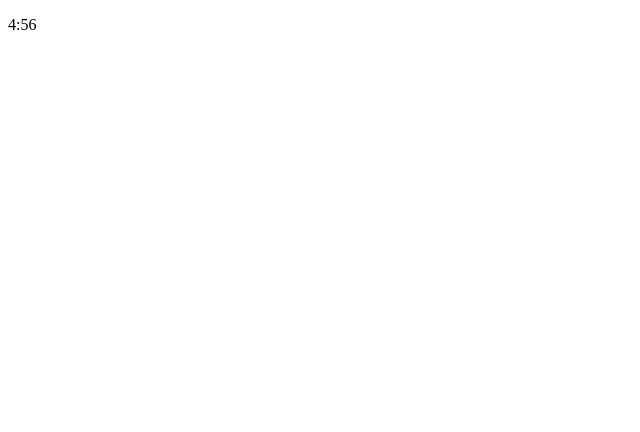
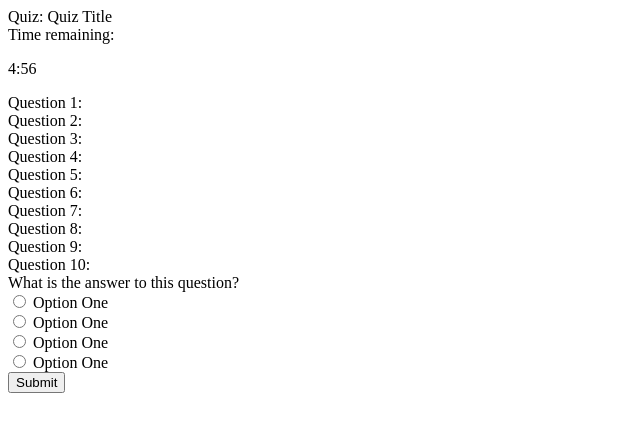
Before and after one commit to SkeletonToast/cs212, a plain HTML site: page index.html in a window 1280 px wide. Shown: the whole page, without its empty margins (0-640 px from the left). Drawn offline with Linux system fonts and the light colour scheme.

Commit message:
2/3 Levi Tasks Done
Added containers for questions/answers and the sidebar. Just need to implement a score tracker and calculator.

```diff
--- a/index.html
+++ b/index.html
@@ -2,19 +2,44 @@
 <html lang="en">
 <head>
     <meta charset="UTF-8">
-    <meta name="viewport" content="width=device-width, initial-scale=1.0
-">
+    <meta name="viewport" content="width=device-width, initial-scale=1.0">
     <title>My Web Page</title>
     <link rel="stylesheet" href="style.css">
 </head>
 <body>
-<header>
-</header>
-<main>
-    <p id="time">Begin!</p>
-</main>
-<footer>
-    <script src="app.js" type="module"></script>
-</footer>
+    <div class="container">
+        <div class="header">Quiz: Quiz Title</div>
+        <div class="nav">
+            <div>Time remaining:
+            <p id="time">Begin!</p></div>
+            <div>Question 1:</div>
+            <div>Question 2:</div>
+            <div>Question 3:</div>
+            <div>Question 4:</div>
+            <div>Question 5:</div>
+            <div>Question 6:</div>
+            <div>Question 7:</div>
+            <div>Question 8:</div>
+            <div>Question 9:</div>
+            <div>Question 10:</div>
+        </div>
+        <div class="question">
+            What is the answer to this question?
+        </div>
+        <div class="answers">
+           <div><input type="radio" id="option-one" name="choice" value="1">
+                <label for="option-one">Option One</label></div>
+           <div><input type="radio" id="option-two" name="choice" value="2">
+                <label for="option-one">Option One</label></div>
+           <div><input type="radio" id="option-three" name="choice" value="3">
+                <label for="option-one">Option One</label></div>
+           <div><input type="radio" id="option-four" name="choice" value="4">
+                <label for="option-one">Option One</label></div>
+            <div class="submit"><button type="button">Submit</button></div>
+        </div>
+    </div>
+    <footer>
+        <script src="app.js" type="module"></script>
+    </footer>
 </body>
 </html>
```
